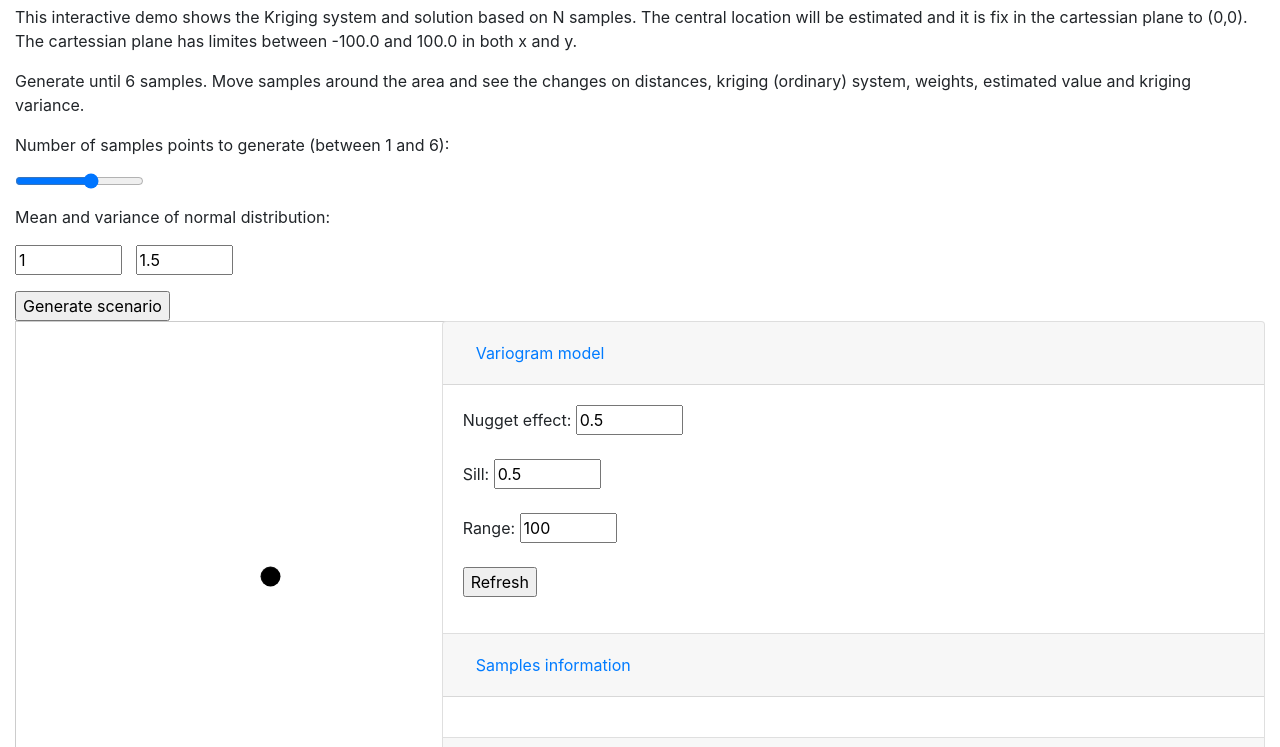
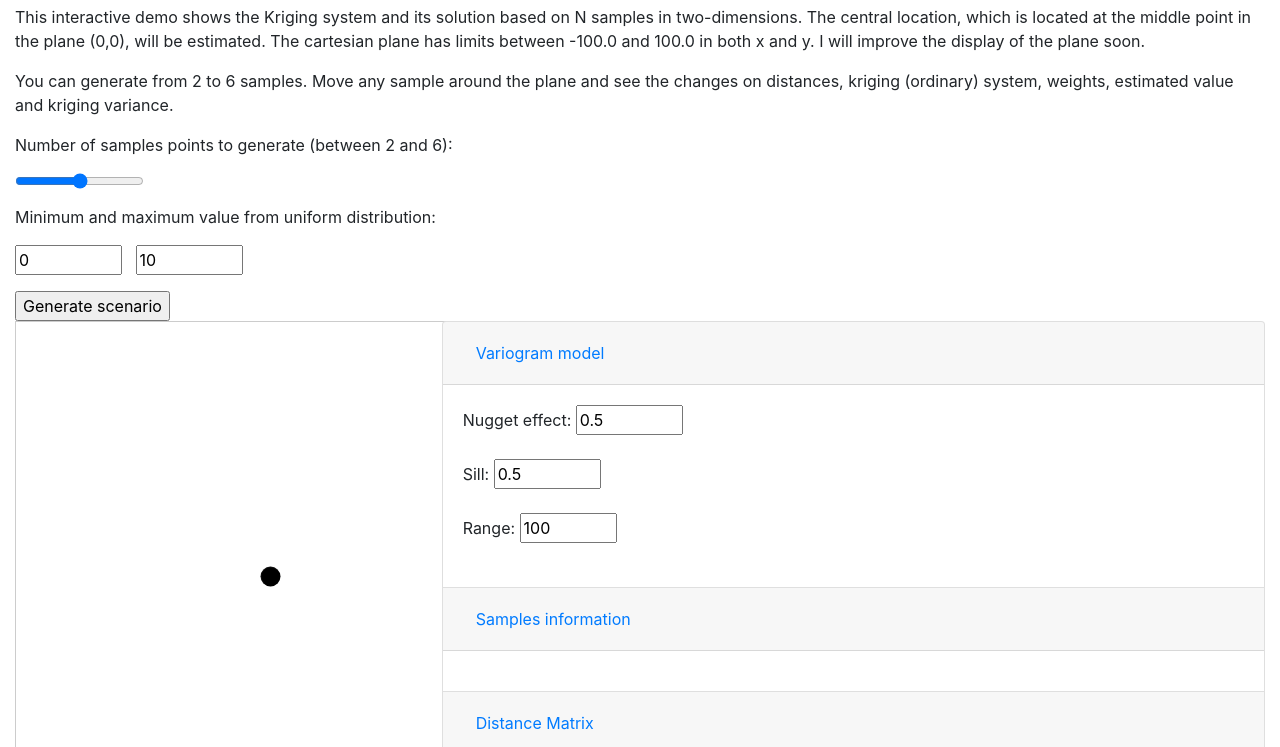
Before and after one commit to exepulveda/exepulveda.github.io, a plain HTML site: page canvas/index.html in a window 1280 px wide. Shown: the part 51-798 px from the top of the page. Drawn offline with nearby package versions, Linux system fonts and the light colour scheme.

Commit message:
canvas update

```diff
--- a/canvas/calc.js
+++ b/canvas/calc.js
@@ -24,7 +24,7 @@ function getColor(valueIn, minVal,maxVal) {
     // create a linear scale
     var color = d3.scaleLinear()
       .domain([minVal, maxVal])  // input uses min and max values
-      .range(["red", "blue"]);   // output for opacity between .3 and 1 %
+      .range(["blue", "red"]);   // output for opacity between .3 and 1 %
 
     return color(valueIn);  // return that number to the caller
 }
@@ -95,8 +95,8 @@ function randn_uniform(a,b) {
 }
 
 function add_point(name,x,y,is_central=false,r=point_radius) {
-  var mean_val = parseFloat(d3.select("#mean_norm").property("value"));
-  var var_val = parseFloat(d3.select("#variance_norm").property("value"));
+  var min_val = parseFloat(d3.select("#min_val").property("value"));
+  var max_val = parseFloat(d3.select("#max_val").property("value"));
 
   var new_point = new fabric.Circle({
       radius: r, fill: 'red', left: x-r/2.0, top: y-r/2.0,objectCaching: false
@@ -106,7 +106,7 @@ function add_point(name,x,y,is_central=false,r=point_radius) {
   new_point.is_central = is_central;
   new_point.lines = [];
   new_point.extremes = [];
-  new_point.value = randn_uniform(0,10);
+  new_point.value = randn_uniform(min_val,max_val);
   new_point.set('hasRotatingPoint',false);
   new_point.set('hasControls',false);
 
@@ -162,7 +162,7 @@ function join_points(mainloc,samples) {
       line = makeLine([x1+x1_offset,y1,x2+x2_offset,y2],pointi.is_central || pointj.is_central);
       line.name = '' + i + ':' + j;
 
-      console.log(i,j,x1,y1,x2,y2,pointi.is_central || pointj.is_central);
+      //console.log(i,j,x1,y1,x2,y2,pointi.is_central || pointj.is_central);
 
       pointi.lines.push(line);
       pointi.extremes.push(1);
@@ -199,7 +199,7 @@ function round(x,d=2) {
 
 function add_points() {
   var npoints = parseFloat(d3.select("#points").property("value"));
-  console.log('add_points::npoints',npoints);
+  //console.log('add_points::npoints',npoints);
 
   //Delete previous objects
   for (i=0;i<samples.lengths;i++) {
@@ -236,19 +236,17 @@ function update_and_display() {
   nugget = parseFloat(d3.select("#vm_nugget").property("value"));
   sill = parseFloat(d3.select("#vm_sill").property("value"));
   range = parseFloat(d3.select("#vm_range").property("value"));
-  console.log('nugget',nugget);
-  console.log('sill',sill);
-  console.log('range',range);
   var ret = compute_distances(samples,mainlocation);
   var dsamples = ret[0];
   var dx = ret[1];
+
+  var min_val = parseFloat(d3.select("#min_val").property("value"));
+  var max_val = parseFloat(d3.select("#max_val").property("value"));
 
   var ret_fill = fill_Ab(dsamples,dx);
   var A = ret_fill[0];
   var b = ret_fill[1];
   var bcopy = b.slice(0);
-  console.log('update_and_display::A',A);
-  console.log('update_and_display::b',b);
 
   $('#distance_matrix_div').html(generate_distance_table(dsamples, dx, "distance_matrix"));
   $('#cova_matrix_div').html(generate_cova_table(A, b, "cova_matrix"));
@@ -261,16 +259,17 @@ function update_and_display() {
   var kest = 0.0;
   var kvar = nugget + sill;
   for (i=0;i<dx.length;i++) {
+    //console.log('update_and_display::x',i,x[i],samples[i].get('value'));
     kest += x[i]*samples[i].get('value');
     kvar -= x[i]*bcopy[i];
   }
   kvar -= x[dx.length];
 
-  $("#krining_estimation").html(round(kest,4));
-  $("#krining_variance").html(round(kvar,4));
+  $("#kriging_estimation").html(round(kest,4));
+  $("#kriging_variance").html(round(kvar,4));
 
   mainlocation.value = kest;
-  mainlocation.set('fill',getColor(kest, 0,10));
+  mainlocation.set('fill',getColor(kest, min_val,max_val));
 
 }
 
@@ -278,7 +277,7 @@ function generate_distance_table(sd, ps, id) {
   var i,j;
   var n = ps.length;
 
-  console.log('length:',n);
+  //console.log('length:',n);
   var html = `
   <table class="table" id="{0}">
     <thead>
--- a/canvas/index.html
+++ b/canvas/index.html
@@ -47,28 +47,29 @@
     <div class="col-xl-12">
       <h1>Instructions</h1>
       <p>
-        This interactive demo shows the Kriging system and solution based on
-        N samples. The central location will be estimated and it is fix
-        in the cartessian plane to (0,0). The cartessian plane has limites between -100.0 and 100.0
-        in both x and y.
+        This interactive demo shows the Kriging system and its solution based on
+        N samples in two-dimensions. The central location, which is located
+        at the middle point in the plane (0,0), will be estimated.
+        The cartesian plane has limits between -100.0 and 100.0
+        in both x and y. I will improve the display of the plane soon.
       </p>
       <p>
-        Generate until 6 samples. Move samples around the area and see the changes on distances,
+        You can generate from 2 to 6 samples. Move any sample around the plane and see the changes on distances,
         kriging (ordinary) system, weights, estimated value and kriging variance.
       </p>
       <p>
-        Number of samples points to generate (between 1 and 6):
+        Number of samples points to generate (between 2 and 6):
       </p>
       <p>
-        <input type="range" name="points" id="points"  min="1" max="6">
+        <input type="range" name="points" id="points"  min="2" max="6">
       </p>
       <p>
-        Mean and variance of normal distribution:
+        Minimum and maximum value from uniform distribution:
       </p>
       <p>
-        <input type="number" name="mean_norm" min="0" max="10" step="1.0" value="1" id='mean_norm'>
+        <input type="number" name="min_val" min="0" max="10" step="0.5" value="0" id='min_val'>
         &nbsp;
-        <input type="number" name="variance_norm" min="0" max="5" step="0.5" value="1.5" id='variance_norm'>
+        <input type="number" name="max_val" min="0" max="10" step="0.5" value="10" id='max_val'>
       </p>
       <input type="button" id="add_points" value="Generate scenario" onclick="add_points()">
     </div>
@@ -78,16 +79,14 @@
       <canvas id="canvas" width="500" height="500" style="border:1px solid #ccc"></canvas>
       <div class="row">
         <div class="col">
-          Krining estimation: <lablel id='krining_estimation'></label>
+          Kriging estimation: <lablel id='kriging_estimation'></label>
         </div>
       </div>
       <div class="row">
         <div class="col">
-          Krining variance: <lablel id='krining_variance'></label>
+          Kriging variance: <lablel id='kriging_variance'></label>
         </div>
       </div>
-
-
     </div>
     <div class="col-xl-8">
       <div class="container2">
@@ -116,10 +115,6 @@
                         <label><span>Range:</span> <input type="number" name="vm_range" min="0" max="600" step="10" value="100" id='vm_range'>
                       </p>
                     </div>
-                    <p>
-                      <input type="button" id="calculate" value="Refresh" onclick="update_and_display()">
-                    </p>
-
                   </div>
                 </div>
               </div>
@@ -183,6 +178,13 @@
     </div>
   </div>
 </div>
-
+This demo is using the following technologies and libraries:
+<ul>
+  <li>HTML 5</li>
+  <li>Boostrap</li>
+  <li>D3</li>
+  <li>jQuery</li>
+</ul>
+Contact me for any suggestion or comment: exequiel.sepulveda@gmail.com
 </body>
 </html>
--- a/canvas/krige.js
+++ b/canvas/krige.js
@@ -30,7 +30,7 @@ function compute_distances(points,pointx) {
 
            A[i][j] = distance(x1,y1,x2,y2);
            A[j][i] = A[i][j];
-           console.log(i,j,A[i][j]);
+           //console.log(i,j,A[i][j]);
 
         }
     }
```
